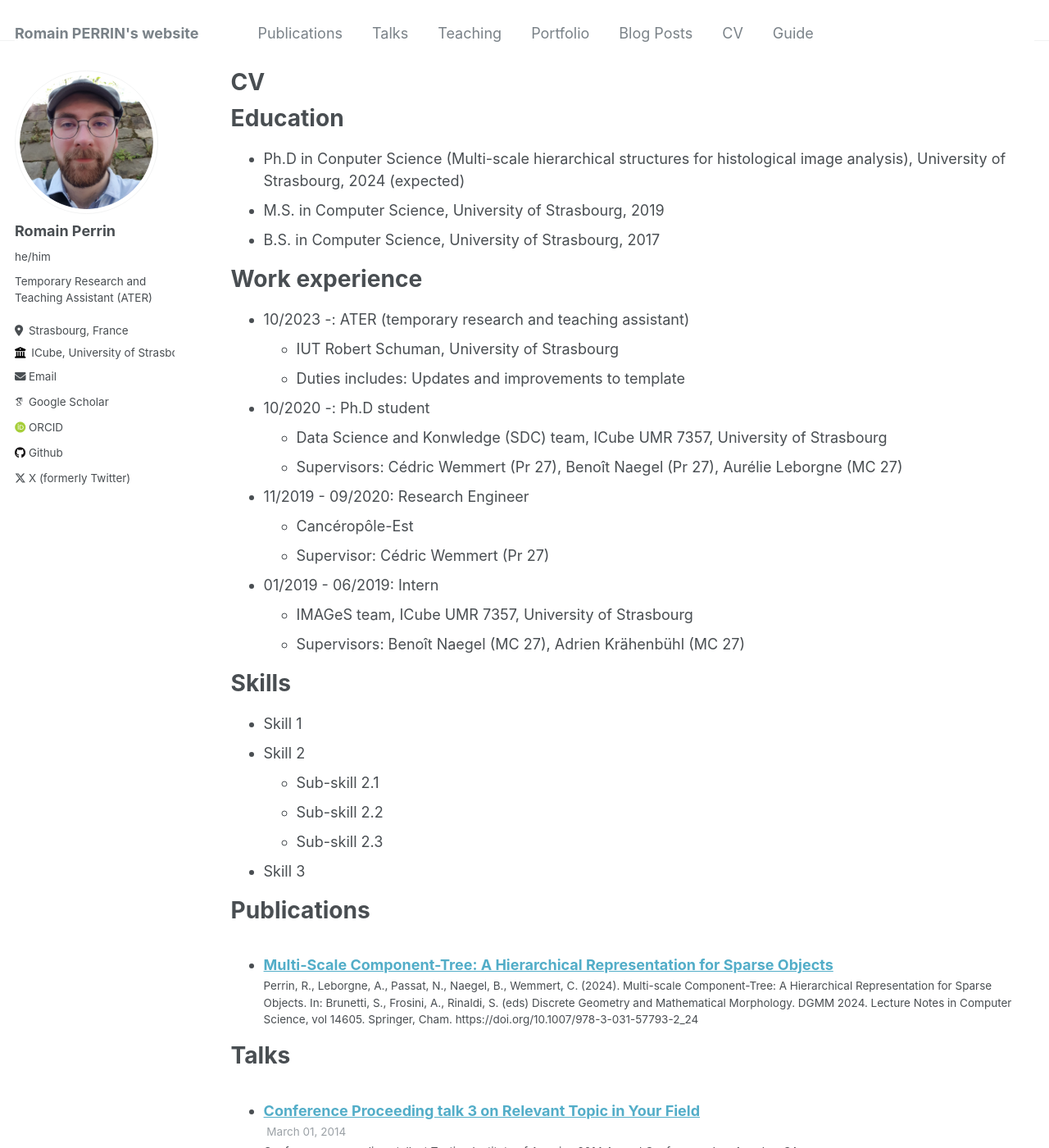
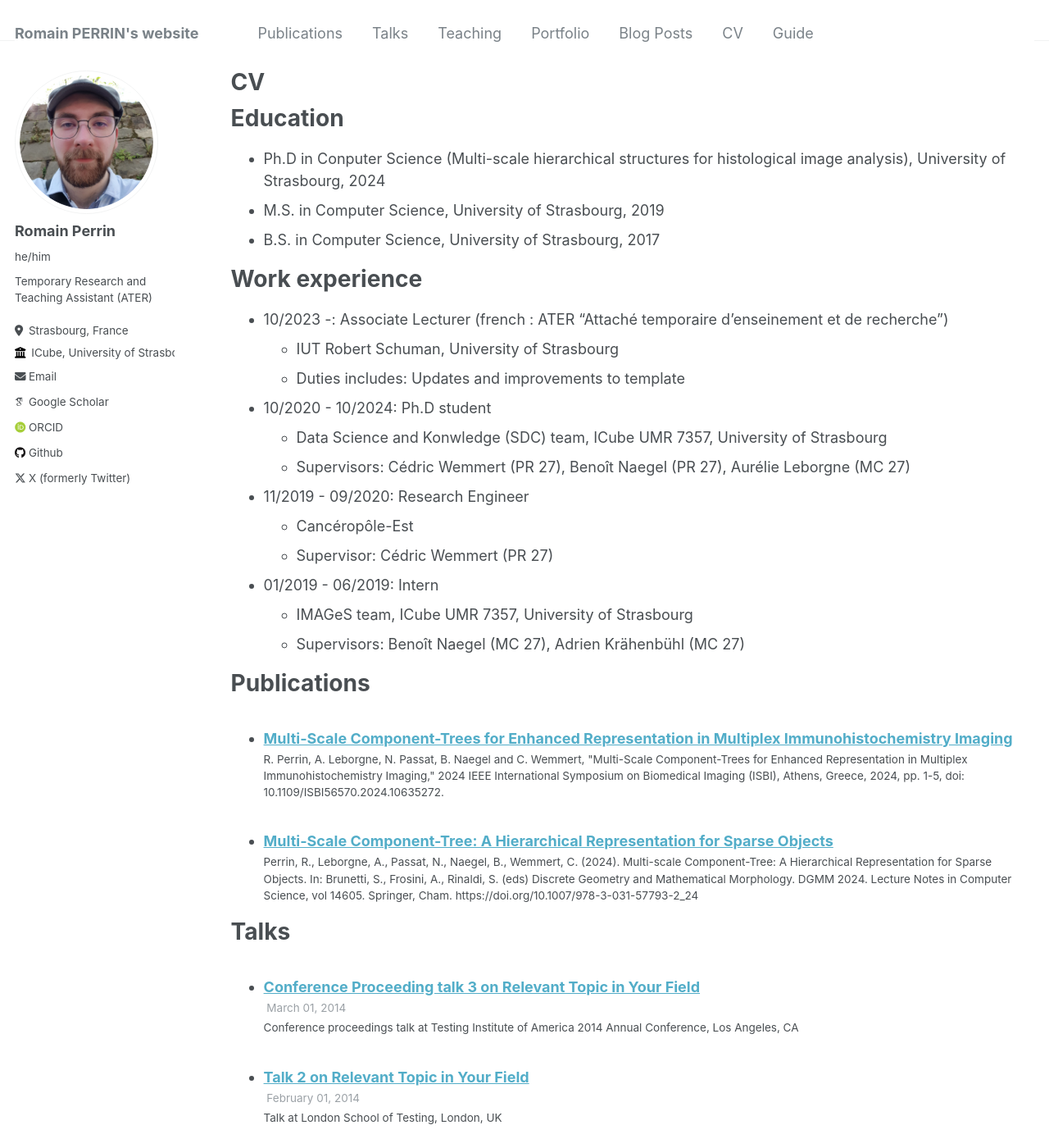
Before and after one commit to Romain96/Romain96.github.io, a Jekyll site: the page built from _pages/cv.md, in a window 1280 px wide and 1400 px high. Shown: the whole window at 82% size. Built offline with Jekyll 4.4.1, drawn with Linux system fonts in a browser that asks for light colours; some web fonts are replaced.

Commit message:
some updates

```diff
--- a/_pages/cv.md
+++ b/_pages/cv.md
@@ -12,38 +12,28 @@ redirect_from:
 Education
 ======
 
-* Ph.D in Conputer Science (Multi-scale hierarchical structures for histological image analysis), University of Strasbourg, 2024 (expected)
+* Ph.D in Conputer Science (Multi-scale hierarchical structures for histological image analysis), University of Strasbourg, 2024
 * M.S. in Computer Science, University of Strasbourg, 2019
 * B.S. in Computer Science, University of Strasbourg, 2017
 
 Work experience
 ======
 
-* 10/2023 -: ATER (temporary research and teaching assistant)
+* 10/2023 -: Associate Lecturer (french : ATER "Attaché temporaire d'enseinement et de recherche")
   * IUT Robert Schuman, University of Strasbourg
   * Duties includes: Updates and improvements to template
 
-* 10/2020 -: Ph.D student
+* 10/2020 - 10/2024: Ph.D student
   * Data Science and Konwledge (SDC) team, ICube UMR 7357, University of Strasbourg
-  * Supervisors: Cédric Wemmert (Pr 27), Benoît Naegel (Pr 27), Aurélie Leborgne (MC 27)
+  * Supervisors: Cédric Wemmert (PR 27), Benoît Naegel (PR 27), Aurélie Leborgne (MC 27)
 
 * 11/2019 - 09/2020: Research Engineer
   * Cancéropôle-Est
-  * Supervisor: Cédric Wemmert (Pr 27)
+  * Supervisor: Cédric Wemmert (PR 27)
 
 * 01/2019 - 06/2019: Intern
   * IMAGeS team, ICube UMR 7357, University of Strasbourg
   * Supervisors: Benoît Naegel (MC 27), Adrien Krähenbühl (MC 27)
-
-Skills
-======
-
-* Skill 1
-* Skill 2
-  * Sub-skill 2.1
-  * Sub-skill 2.2
-  * Sub-skill 2.3
-* Skill 3
 
 Publications
 ======
--- /dev/null
+++ b/_publications/2024-ISBI-paper.md
@@ -0,0 +1,12 @@
+---
+title: "Multi-Scale Component-Trees for Enhanced Representation in Multiplex Immunohistochemistry Imaging"
+collection: publications
+permalink: /publication/2024-ISBI-paper
+excerpt: 'TODO.'
+date: 2024-05-27
+venue: '2024 IEEE International Symposium on Biomedical Imaging (ISBI)'
+paperurl: 'https://doi.org/10.1109/ISBI56570.2024.10635272'
+citation: 'R. Perrin, A. Leborgne, N. Passat, B. Naegel and C. Wemmert, "Multi-Scale Component-Trees for Enhanced Representation in Multiplex Immunohistochemistry Imaging," 2024 IEEE International Symposium on Biomedical Imaging (ISBI), Athens, Greece, 2024, pp. 1-5, doi: 10.1109/ISBI56570.2024.10635272.'
+---
+
+TODO
```
Also changed, not shown: _publications/2024-DGMM-paper.md (renamed from _publications/2024-04-18-DGMM-2024-paper.md, +1 -1 lines), _teaching/2023-2024-IUTRS.md (+4 -4 lines).
